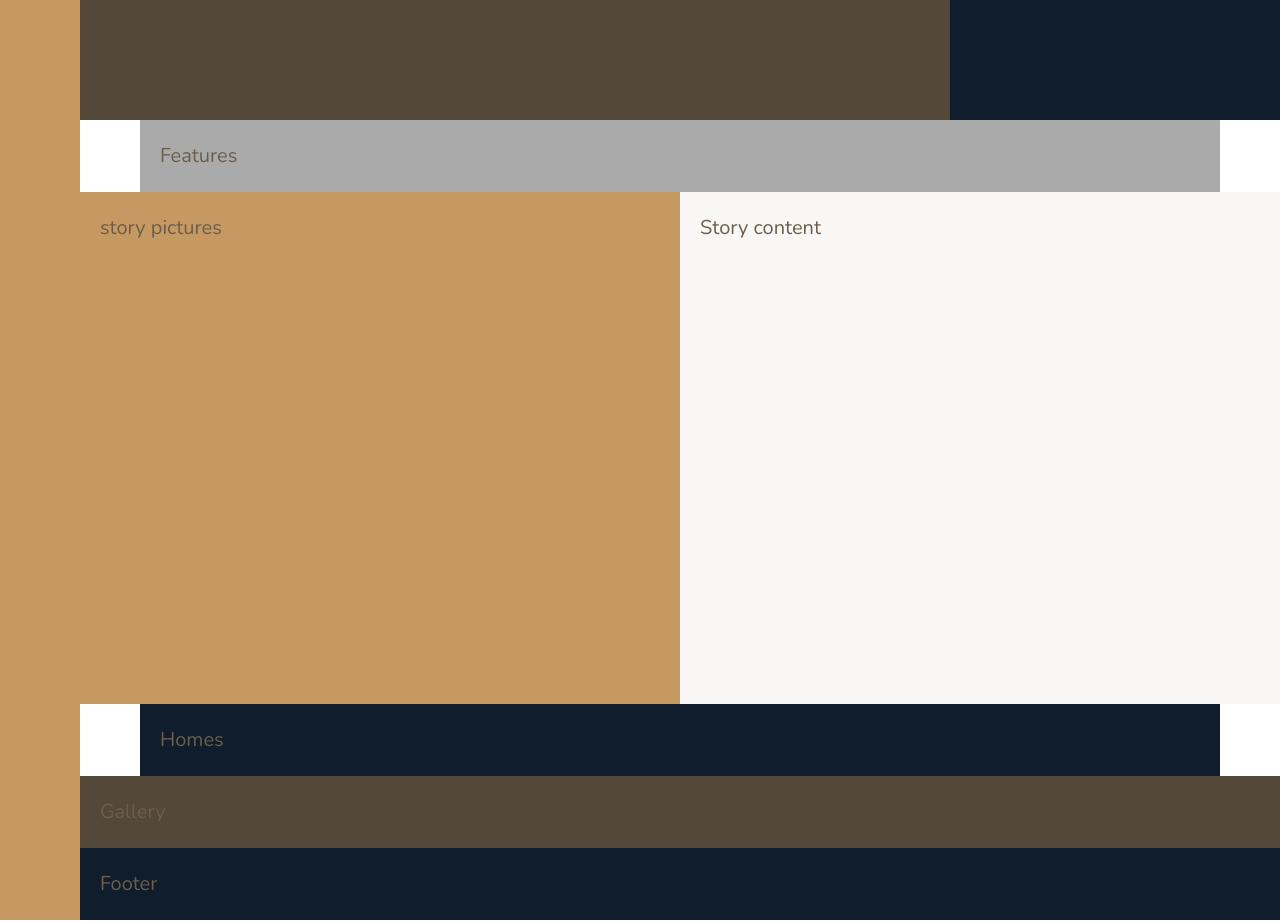
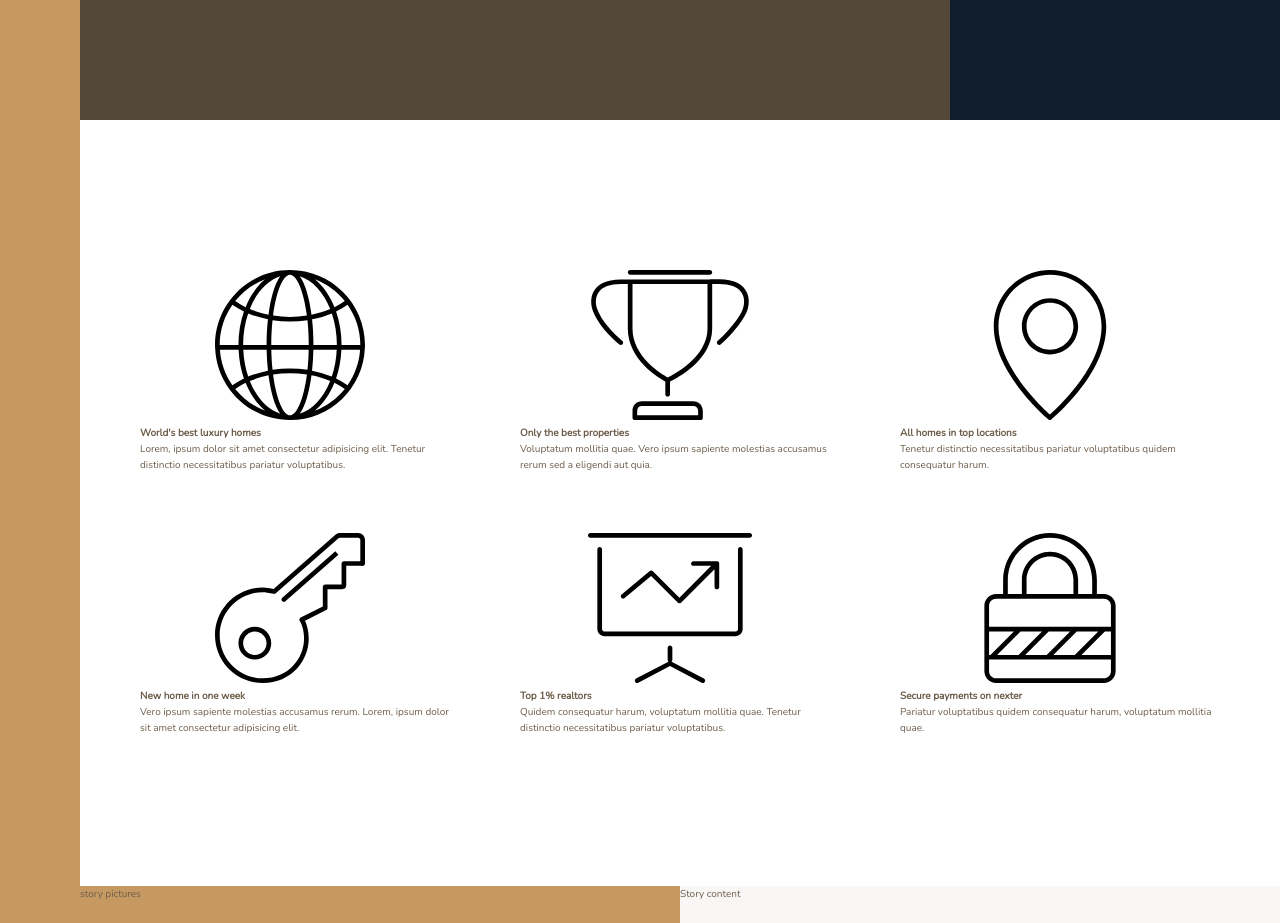
Before and after one commit to ScottSanford/nexter, a website: page index.html in a window 1280 px wide. Shown: the part 520-1443 px from the top of the page. Drawn offline with nearby package versions, Linux system fonts and the light colour scheme.

Commit message:
basic feature component layout

```diff
--- a/index.html
+++ b/index.html
@@ -25,7 +25,49 @@
         </div>
 
         <section class="features">
-            Features
+            <div class="feature">
+                <svg class="feature__icon">
+                    <use xlink:href="img/sprite.svg#icon-global"></use>
+                </svg>
+                <h4 class="heading-4">World's best luxury homes</h4>
+                <p class="feature__text">Lorem, ipsum dolor sit amet consectetur adipisicing elit. Tenetur distinctio necessitatibus pariatur voluptatibus.</p>
+            </div>
+            <div class="feature">
+                <svg class="feature__icon">
+                    <use xlink:href="img/sprite.svg#icon-trophy"></use>
+                </svg>
+                <h4 class="heading-4">Only the best properties</h4>
+                <p class="feature__text">Voluptatum mollitia quae. Vero ipsum sapiente molestias accusamus rerum sed a eligendi aut quia.</p>
+            </div>
+            <div class="feature">
+                <svg class="feature__icon">
+                    <use xlink:href="img/sprite.svg#icon-map-pin"></use>
+                </svg>
+                <h4 class="heading-4">All homes in top locations</h4>
+                <p class="feature__text">Tenetur distinctio necessitatibus pariatur voluptatibus quidem consequatur harum.</p>
+            </div>
+            <div class="feature">
+                <svg class="feature__icon">
+                    <use xlink:href="img/sprite.svg#icon-key"></use>
+                </svg>
+                <h4 class="heading-4">New home in one week</h4>
+                <p class="feature__text">Vero ipsum sapiente molestias accusamus rerum. Lorem, ipsum dolor sit amet consectetur adipisicing elit.</p>
+            </div>
+            <div class="feature">
+                <svg class="feature__icon">
+                    <use xlink:href="img/sprite.svg#icon-presentation"></use>
+                </svg>
+                <h4 class="heading-4">Top 1% realtors</h4>
+                <p class="feature__text">Quidem consequatur harum, voluptatum mollitia quae. Tenetur distinctio necessitatibus pariatur voluptatibus.</p>
+            </div>
+            <div class="feature">
+                <svg class="feature__icon">
+                    <use xlink:href="img/sprite.svg#icon-lock"></use>
+                </svg>
+                <h4 class="heading-4">Secure payments on nexter</h4>
+                <p class="feature__text">Pariatur voluptatibus quidem consequatur harum, voluptatum mollitia quae.</p>
+            </div>
+
         </section>
 
         <div class="story__pictures">
--- a/sass/_base.scss
+++ b/sass/_base.scss
@@ -43,8 +43,8 @@ body {
                            [center-end] minmax(6rem, 1fr); // for centering, occupy remaining space and min ensures a margin
 
     // dev purposes
-    & > * {
-        padding: 20px;
-        font-size: 2rem;
-    }
+    // & > * {
+    //     padding: 20px;
+    //     font-size: 2rem;
+    // }
 }
--- a/sass/_features.scss
+++ b/sass/_features.scss
@@ -1,4 +1,7 @@
 .features {
-    background-color: $color-grey-light-2;
+    display: grid;
     grid-column: center-start / center-end;
+    grid-gap: 6rem;
+    grid-template-columns: repeat(3, 1fr);
+    margin: 15rem 0;
 }
```
Also changed, not shown: css/style.css.
